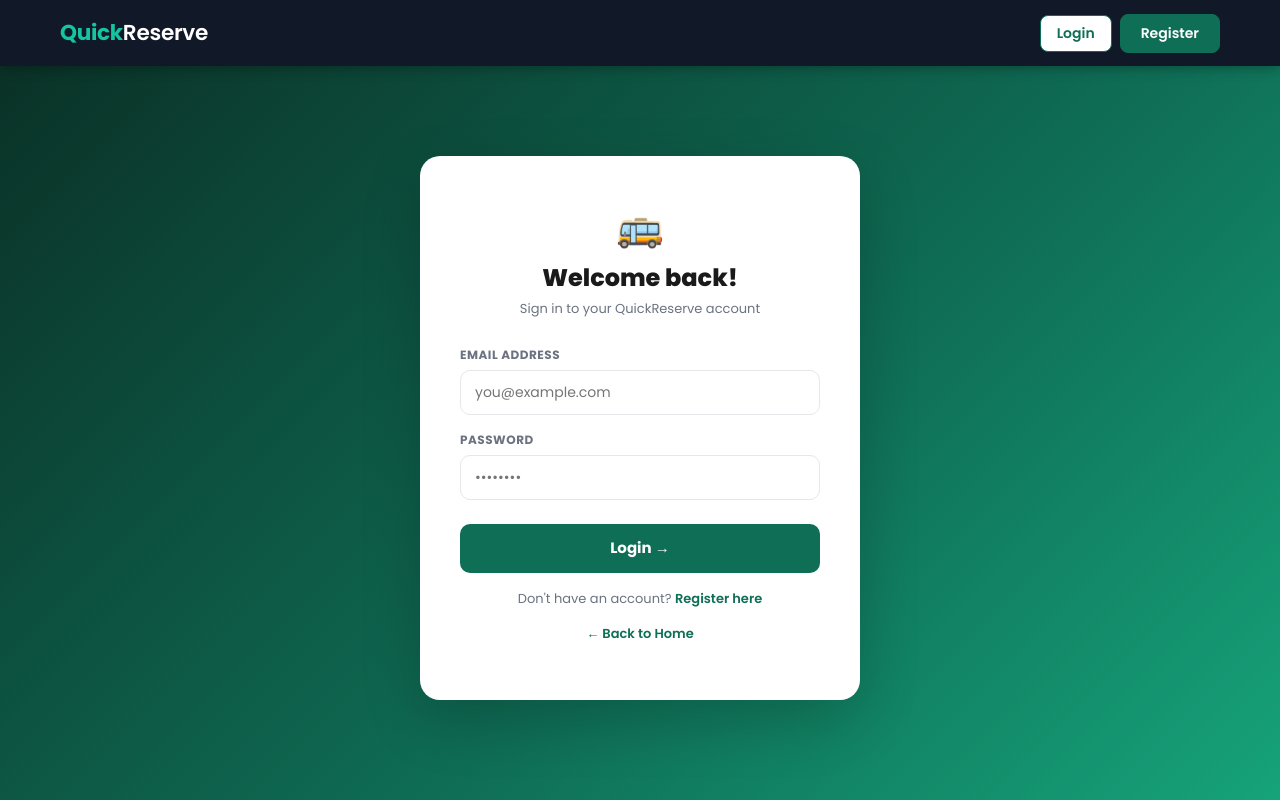
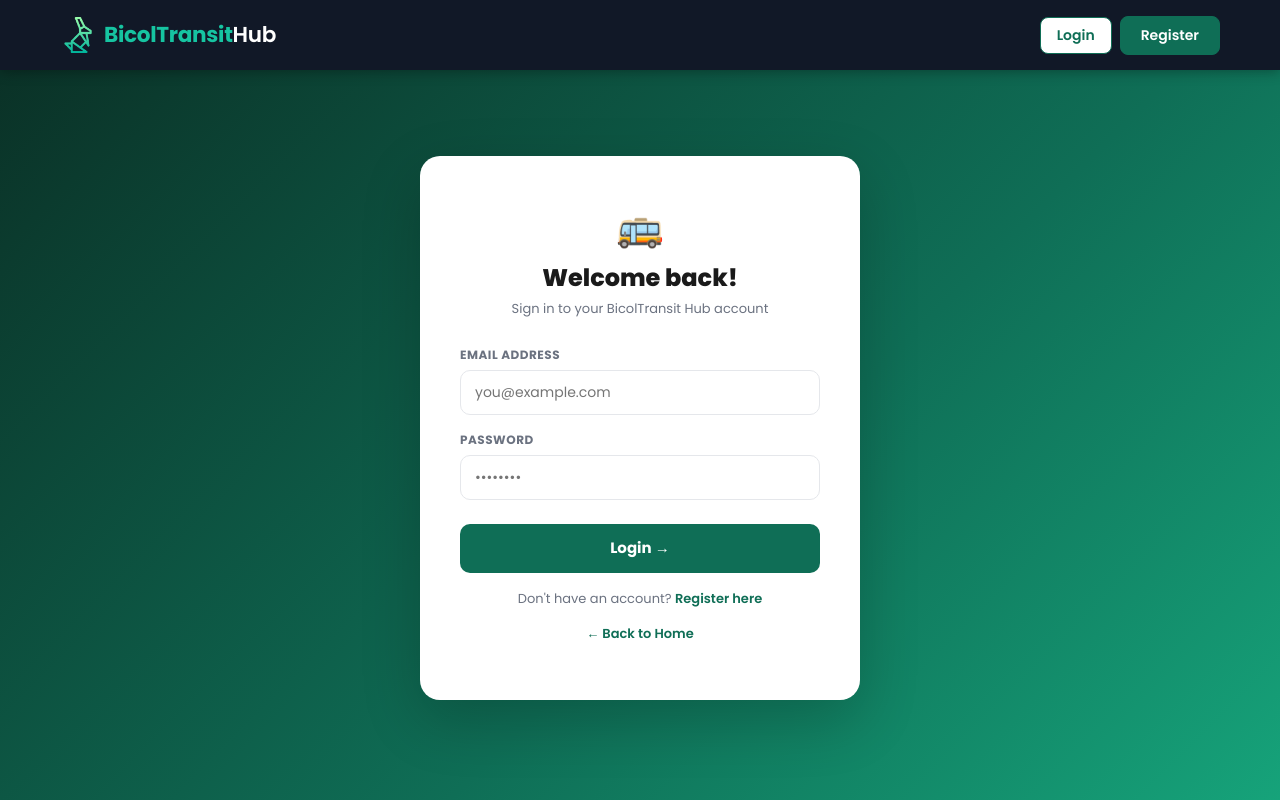
Before and after one commit to camillebercilla/final-project--Tech_Vanguard--BSIT2B, a plain HTML site: page frontend/pages/auth/login.html in a window 1280 px wide. Drawn offline with nearby package versions, Linux system fonts and the light colour scheme.

Commit message:
Updated admin,login,register html

```diff
--- a/frontend/pages/auth/login.html
+++ b/frontend/pages/auth/login.html
@@ -3,7 +3,7 @@
 <head>
   <meta charset="UTF-8">
   <meta name="viewport" content="width=device-width, initial-scale=1.0">
-  <title>Login — QuickReserve</title>
+  <title>Login — BicolTransit Hub</title>
   <link href="https://fonts.googleapis.com/css2?family=Poppins:wght@400;500;600;700;800&display=swap" rel="stylesheet">
   <link href="https://cdn.jsdelivr.net/npm/bootstrap@5.3.3/dist/css/bootstrap.min.css" rel="stylesheet">
   <link rel="stylesheet" href="../../css/style.css">
@@ -16,7 +16,8 @@
 <nav class="navbar navbar-expand-lg">
   <div class="container" style="max-width:1200px">
     <a class="navbar-brand" href="../../index.html">
-      <span><span class="brand-quick">Quick</span>Reserve</span>
+      <img src="../../img/rabbit.png" class="logo-icon" alt="Logo" style="width:36px;height:36px;border-radius:8px;object-fit:cover;">
+      <span><span class="brand-quick">BicolTransit</span>Hub</span>
     </a>
     <div class="ms-auto d-flex align-items-center gap-2" id="nav-auth-btns"></div>
   </div>
@@ -27,7 +28,7 @@
     <div style="text-align:center;margin-bottom:24px">
       <div style="font-size:40px;margin-bottom:8px">🚌</div>
       <h2>Welcome back!</h2>
-      <p class="sub">Sign in to your QuickReserve account</p>
+      <p class="sub">Sign in to your BicolTransit Hub account</p>
     </div>
 
     <div id="login-error" style="display:none;background:#fee2e2;color:#991b1b;padding:10px 14px;border-radius:8px;font-size:13px;margin-bottom:16px;font-weight:600"></div>
```
Also changed, not shown: frontend/pages/admin/admin-mainDashboard.html (+2 -2 lines), frontend/pages/auth/register.html (+4 -3 lines).
